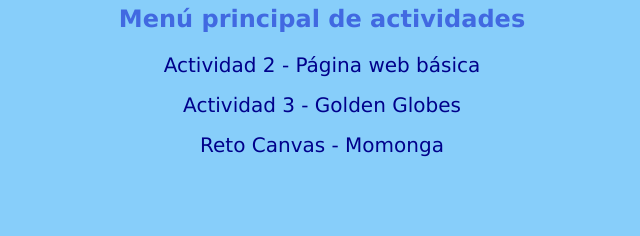
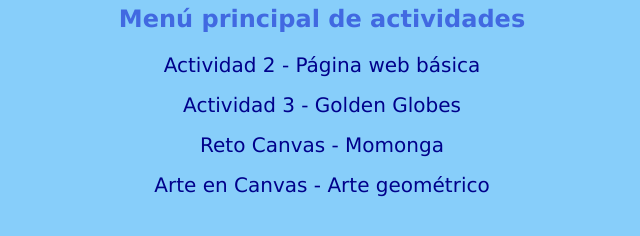
Before and after one commit to baatzycreates/AnimacionDinamica, a plain HTML site: page index.html in a window 1280 px wide. Shown: the part 128-364 px from the top of the page, without its empty margins (318-958 px from the left). Drawn offline with Linux system fonts and the light colour scheme.

Commit message:
Add link to 'Arte en Canvas' in index.html

```diff
--- a/index.html
+++ b/index.html
@@ -56,5 +56,10 @@
         Reto Canvas - Momonga
     </a>
 </p>
+    <p>
+    <a href="actividades/arte-canvas/">
+        Arte en Canvas - Arte geométrico
+    </a>
+</p>
 </body>
 </html>
```
